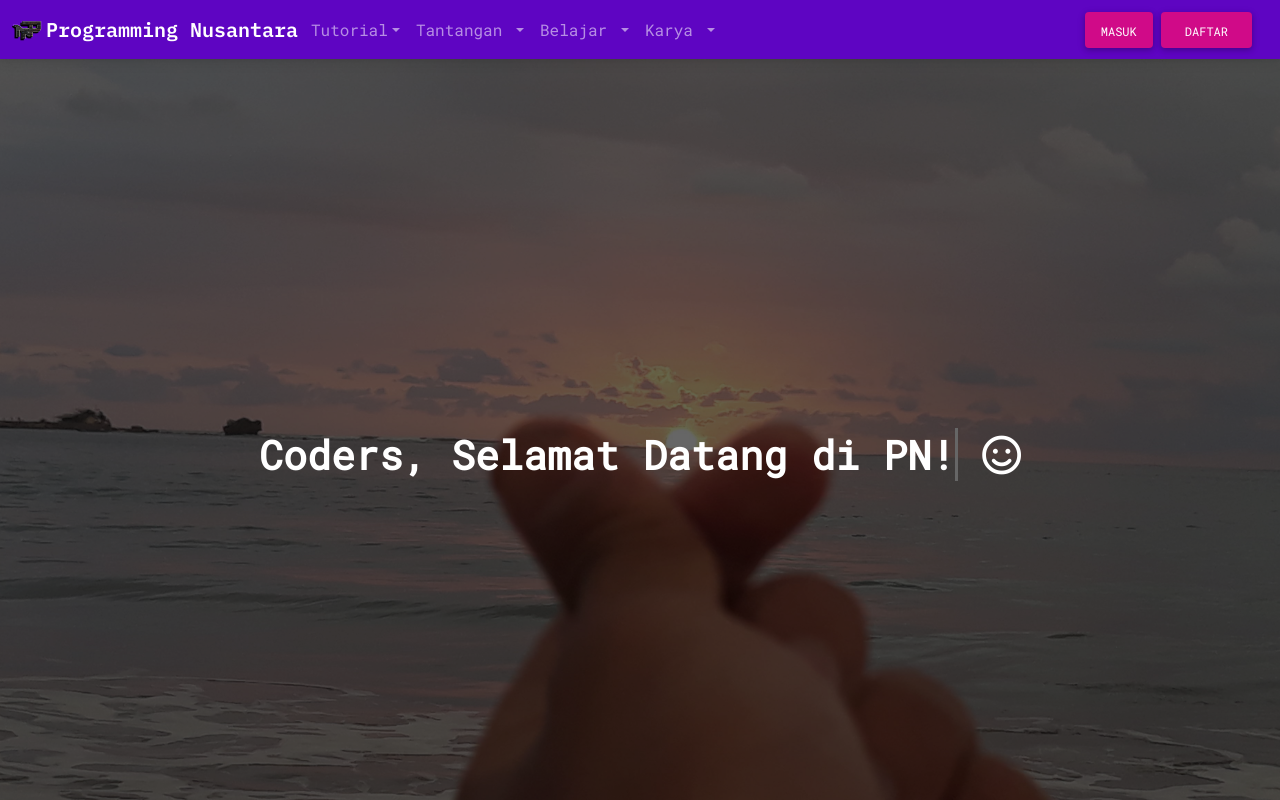
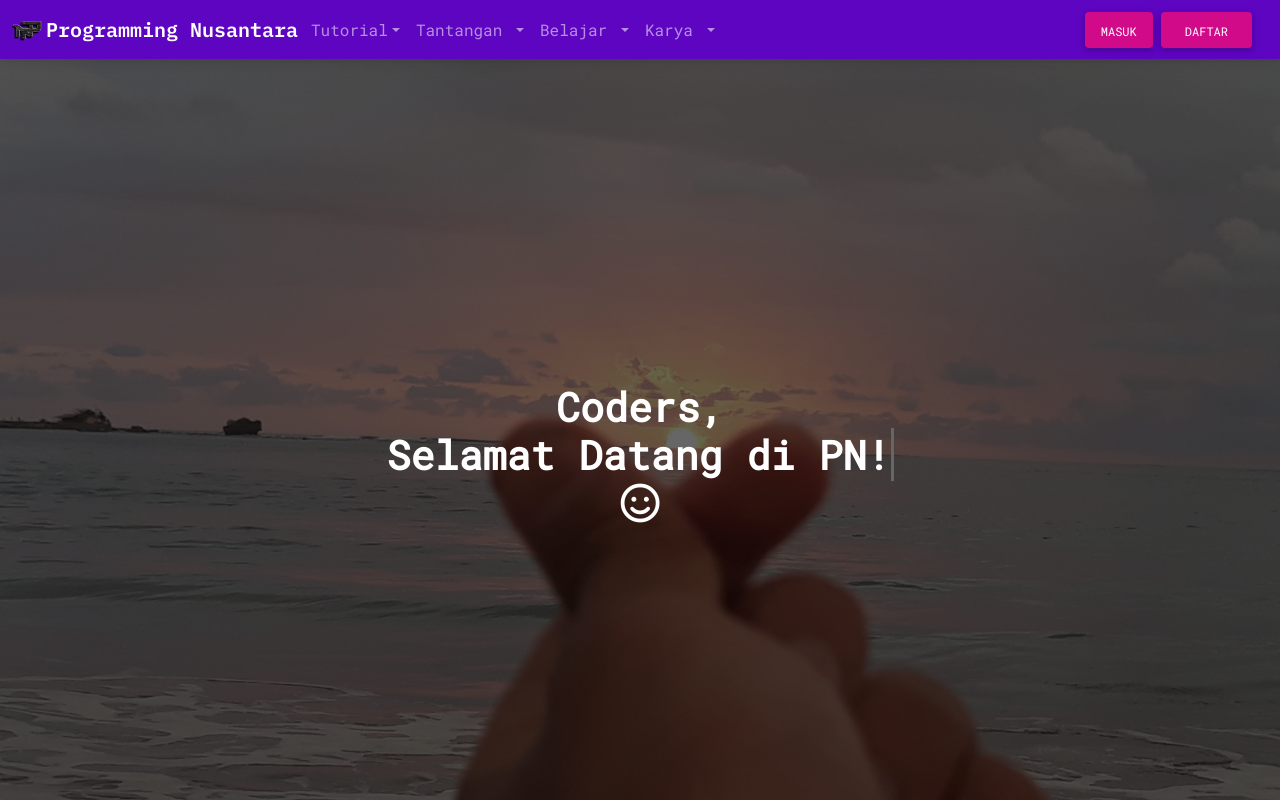
Before and after one commit to progusa/progusa.github.io, a plain HTML site: page index.html in a window 1280 px wide. Shown: the top 800 px of the page. Drawn offline with nearby package versions, Linux system fonts and the light colour scheme.

Commit message:
Update index.html

```diff
--- a/index.html
+++ b/index.html
@@ -194,7 +194,7 @@
                     <!-- <h1 class="text-center">Selamat Menikmati Kode Gratisnya
 
                     </h1> -->
-                    <h1>Coders, <span class="txt-rotate" data-period="1000" data-rotate='[ "Selamat Datang di PN!", "Selamat Belajar!", "Selamat Ngoding!", "Nikmati Kebebasan!" ]'></span> <i class="far fa-smile"></i></h1>
+                    <h1 class="text-center">Coders,<br><span class="txt-rotate" data-period="1000" data-rotate='[ "Selamat Datang di PN!", "Selamat Belajar!", "Selamat Ngoding!", "Nikmati Kebebasan!" ]'></span><br><i class="far fa-smile"></i></h1>
                 </div>
             </div>
         </div>
```
